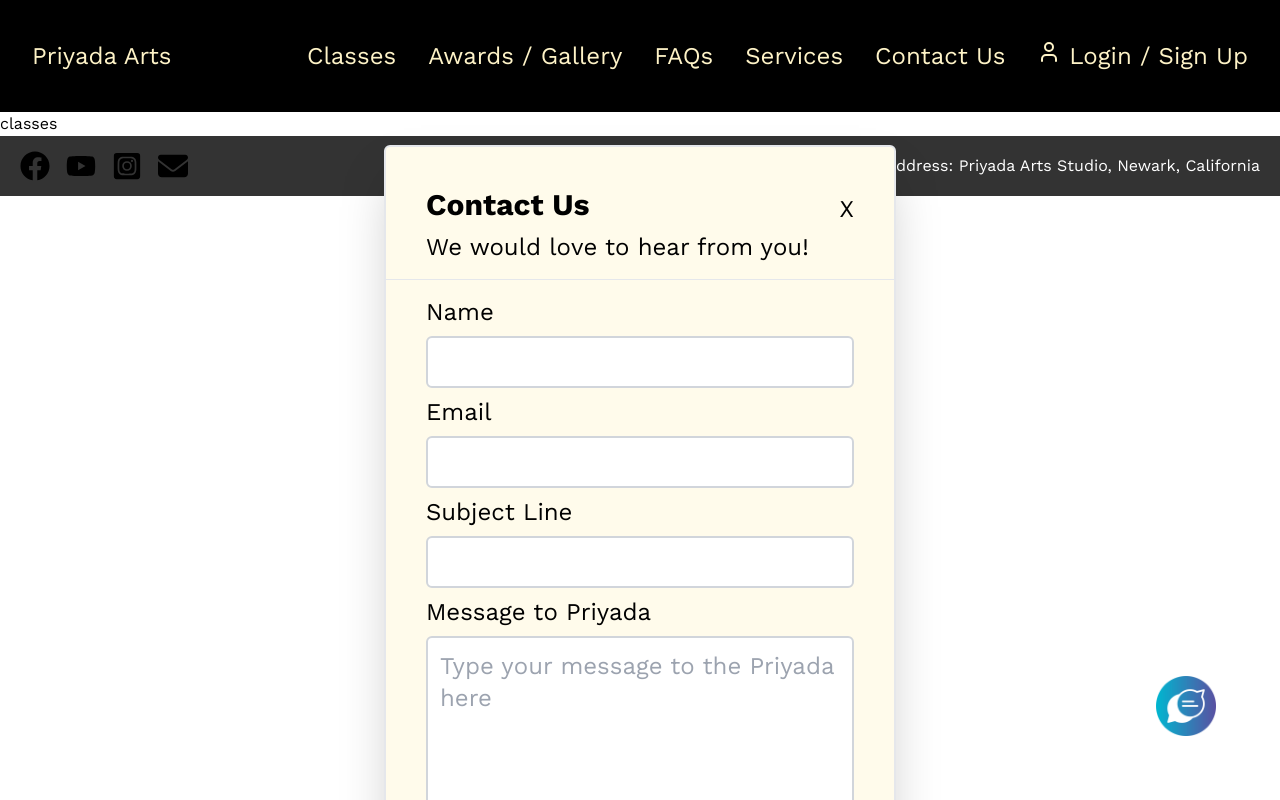
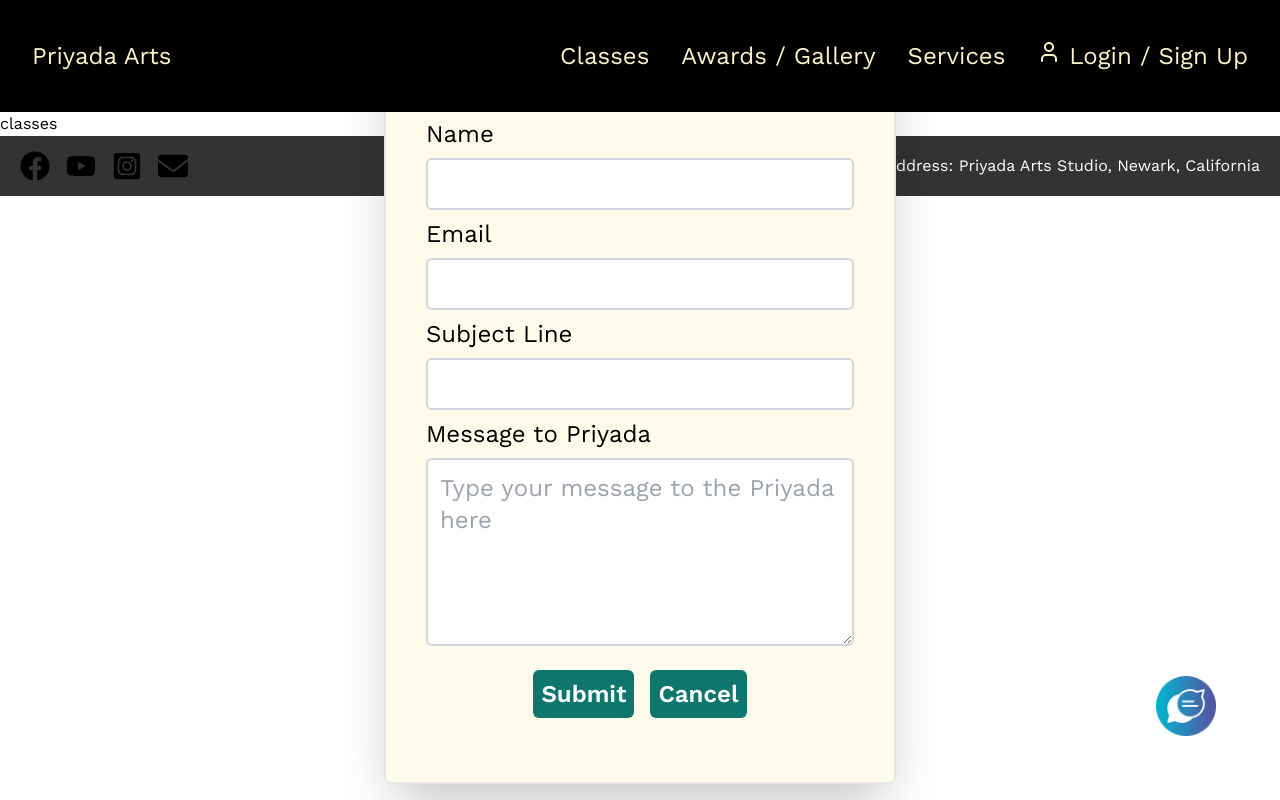
Before and after one commit to Anbui0115/Hackathon-project, a Next.js app in the folder frontend/: page /classes in a window 1280 px wide. Both pictures are taken after a click on the element "Contact Us". Shown: the top 800 px of the page. Built offline with nearby package versions, Linux system fonts and the light colour scheme; a web font is replaced by a local one.

Commit message:
move faqs and contact us to footer and change style

```diff
--- a/frontend/app/faq/faq.css
+++ b/frontend/app/faq/faq.css
@@ -31,10 +31,12 @@
     margin-bottom: 20px;
     color: white;
     text-align: center;
+    font-family: work sans;
 }
 
 .faq-page-text {
     font-size: 20px;
+    font-family: work sans;
 }
 
 /* Style the FAQ questions (odd numbered paragraphs) */
--- a/frontend/app/layout.jsx
+++ b/frontend/app/layout.jsx
@@ -19,7 +19,7 @@ const workSans = Work_Sans({
 })
 
 export const metadata = {
-  title: 'Priyada Dance School',
+  title: 'Priyada Arts',
   description: 'Generated by create next app',
 }
 
--- a/frontend/components/ContactUs.jsx
+++ b/frontend/components/ContactUs.jsx
@@ -12,7 +12,7 @@ const ContactUs = ({toggleModal, setToggleModal}) => {
 
 
   return (
-    <div onClick={(e) => e.stopPropagation()} className="z-10 absolute left-[30%] mt-32 top-[15%] h-[auto] bg-lightcream w-[40%] p-10 border-2 rounded-md shadow-2xl text-black font-worksans">
+    <div onClick={(e) => e.stopPropagation()} className="z-10 absolute left-[30%] mt-32 bottom-[2%] h-[auto] bg-lightcream w-[40%] p-10 border-2 rounded-md shadow-2xl text-black font-worksans">
 
       <div className="flex justify-between items-center">
         <h1 className="text-3xl font-bold mb-2">Contact Us</h1>
--- a/frontend/components/Footer.jsx
+++ b/frontend/components/Footer.jsx
@@ -1,8 +1,15 @@
+"use client";
 import Link from 'next/link';
 import React from 'react';
+import ContactUs from './ContactUs';
+import { useState, useEffect } from "react";
 import './footer.css'; // Import the new CSS file
 
+
 const Footer = () => {
+
+  const [toggleModal, setToggleModal] = useState(false);
+
   return (
     <div id="footer">
         <div className="container column">
@@ -38,6 +45,22 @@ const Footer = () => {
             </div>
 
             <hr />
+            <nav className="text-2xl text-cream">
+              <Link href="/faq">FAQs</Link>{" "}
+              {/* Duplicate Link. Ensure you update this */}
+            </nav>
+
+            {/* Contact Us */}
+            <nav className="text-2xl text-cream" onClick={() => setToggleModal(!toggleModal)}>
+              <span className="cursor-pointer">Contact Us</span>
+
+              {/* Contact Us Modal */}
+              {
+                toggleModal && (
+                  <ContactUs toggleModal={toggleModal} setToggleModal={setToggleModal} />
+                )
+              }
+            </nav>
 
             <div className="flex items-center justify-between"><svg width="25px" height="25px" viewBox="-1.5 0 15 15" xmlns="http://www.w3.org/2000/svg" fill="#000000"><g id="SVGRepo_bgCarrier" stroke-width="0"></g><g id="SVGRepo_tracerCarrier" stroke-linecap="round" stroke-linejoin="round"></g><g id="SVGRepo_iconCarrier"> <path fill="#000000" fill-rule="evenodd" d="M574,120 C575.324428,120 580,114.054994 580,110.833333 C580,107.611672 577.313708,105 574,105 C570.686292,105 568,107.611672 568,110.833333 C568,114.054994 572.675572,120 574,120 Z M574,113.333333 C575.420161,113.333333 576.571429,112.214045 576.571429,110.833333 C576.571429,109.452621 575.420161,108.333333 574,108.333333 C572.579839,108.333333 571.428571,109.452621 571.428571,110.833333 C571.428571,112.214045 572.579839,113.333333 574,113.333333 Z" transform="translate(-568 -105)"></path></g></svg>
             <div>Address: Priyada Arts Studio, Newark, California</div></div>
--- a/frontend/components/NavBar.jsx
+++ b/frontend/components/NavBar.jsx
@@ -11,8 +11,6 @@ import ContactUs from "./ContactUs";
 //TODO Transition About Dropdown Menu Timer
 
 const NavBar = () => {
-  const [toggleAbout, setToggleAbout] = useState(false);
-  const [toggleModal, setToggleModal] = useState(false);
   const [toggleMenu, setToggleMenu] = useState(false);
 
   return (
@@ -33,24 +31,7 @@ const NavBar = () => {
         </nav>
 
         <nav className="text-2xl">
-          <Link href="/faq">FAQs</Link>{" "}
-          {/* Duplicate Link. Ensure you update this */}
-        </nav>
-
-        <nav className="text-2xl">
           <Link href="/services">Services</Link>
-        </nav>
-
-        {/* Contact Us */}
-        <nav className="text-2xl" onClick={() => setToggleModal(!toggleModal)}>
-          <span className="cursor-pointer">Contact Us</span>
-
-          {/* Contact Us Modal */}
-          {
-            toggleModal && (
-              <ContactUs toggleModal={toggleModal} setToggleModal={setToggleModal} />
-            )
-          }
         </nav>
 
         {/* Login / Sign Up */}
--- a/frontend/components/artist.css
+++ b/frontend/components/artist.css
@@ -16,6 +16,7 @@
 }
 
 .artist-page-title {
+    font-family: work sans;
     font-size: 36px;
     font-weight: bold;
     margin-top: 40px;
@@ -27,6 +28,7 @@
     color: #fef3c7;
     font-size: 18px;
     line-height: 1.5;
+    font-family: work sans;
 }
 
 .artist-page-text p {
--- a/frontend/components/studio.css
+++ b/frontend/components/studio.css
@@ -8,6 +8,7 @@
     flex-direction: column;
 
     justify-content: space-between;
+
 }
 
 ::-webkit-scrollbar {
@@ -24,6 +25,8 @@
 }
 
 .about-page-title {
+
+    font-family: work sans;
     font-size: 36px;
     font-weight: bold;
     margin-top: 40px;
```
